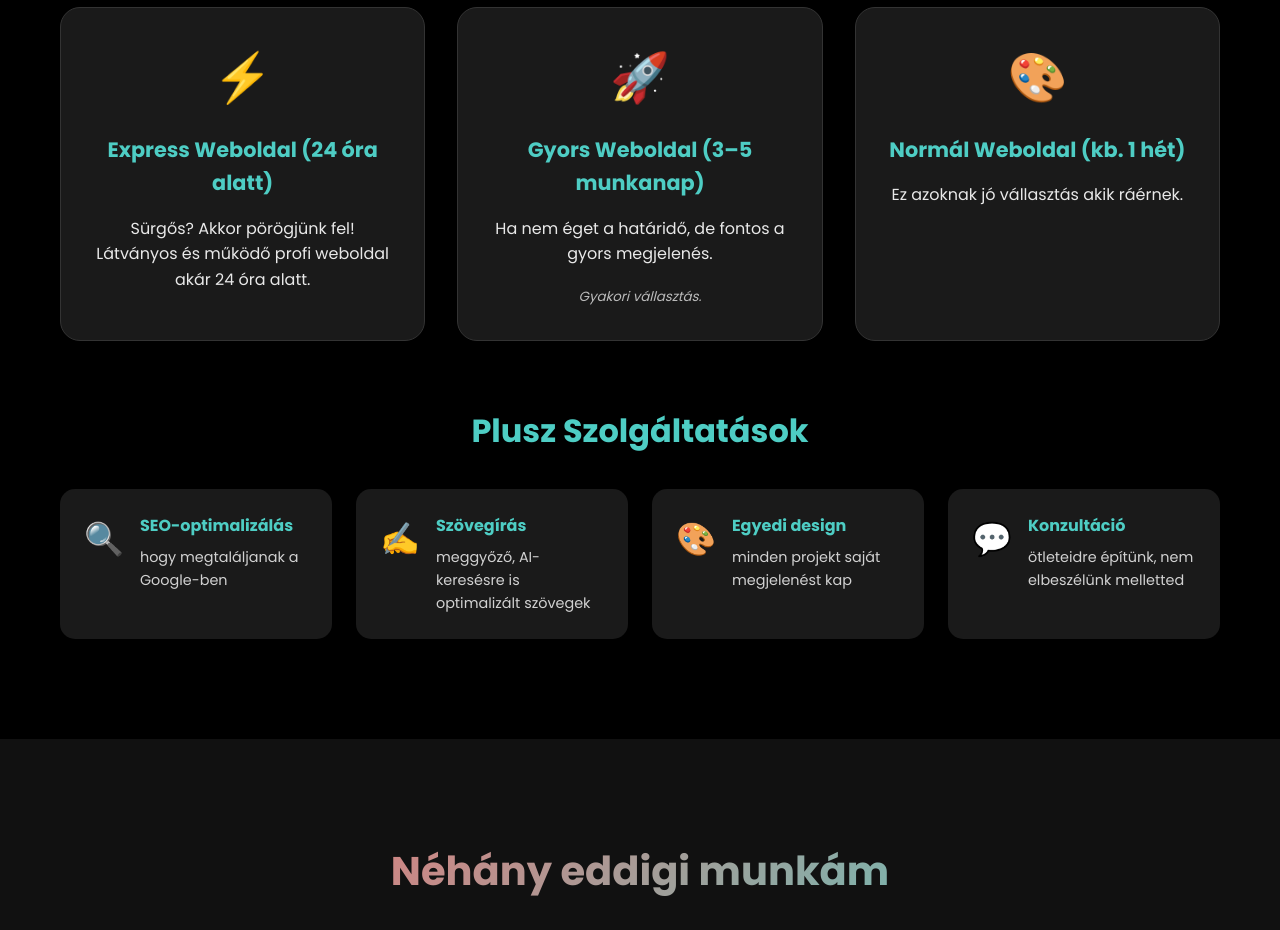
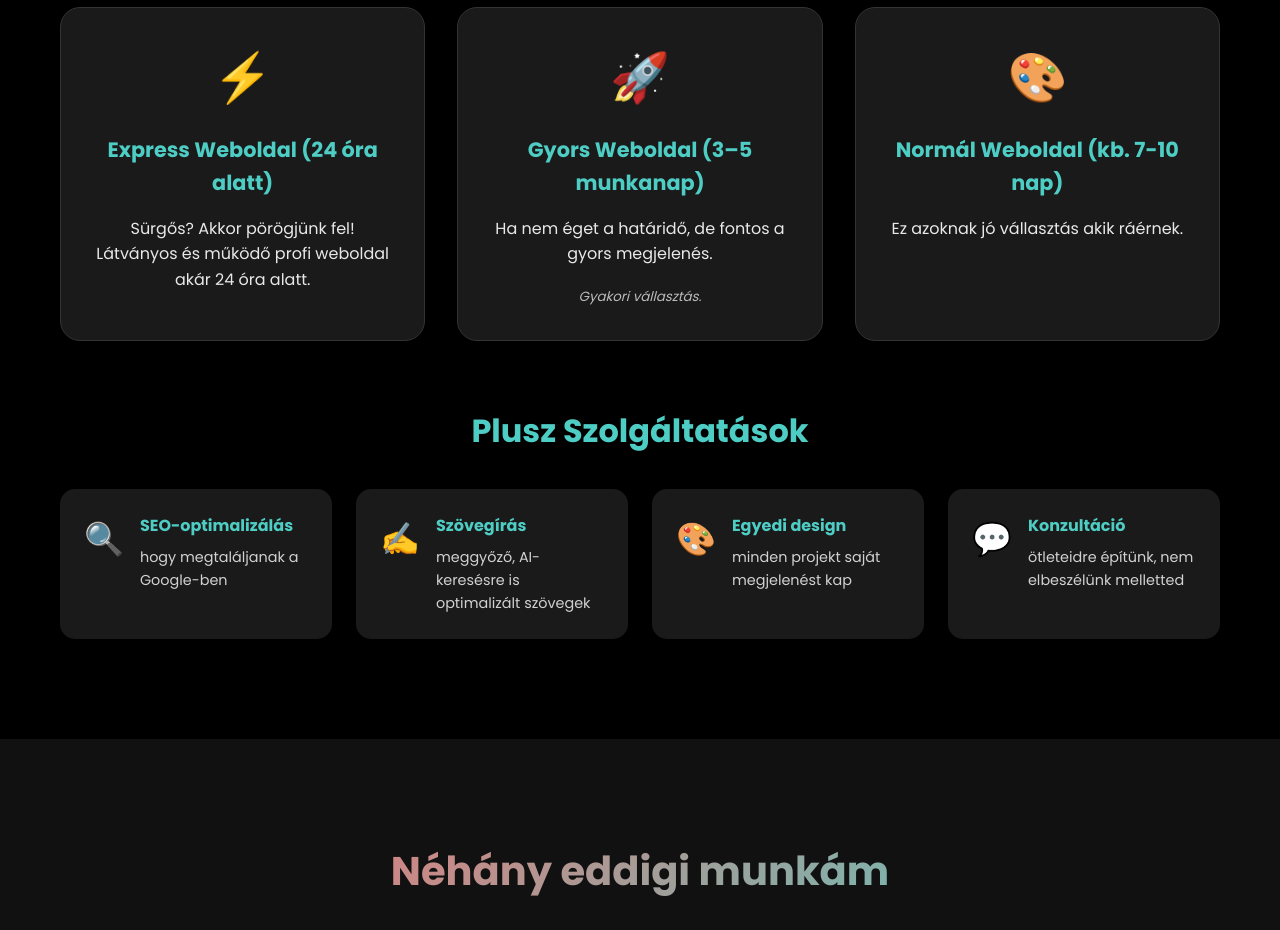
Before and after one commit to izsi4/isaacbank, a plain HTML site: page index.html in a window 1280 px wide. Shown: the part 1660-2590 px from the top of the page. Drawn offline with Linux system fonts and the light colour scheme.

Commit message:
Update 5.1.2 index.html

```diff
--- a/index.html
+++ b/index.html
@@ -116,7 +116,7 @@
                 </div>
                 <div class="service-card">
                     <div class="service-icon">🎨</div>
-                    <h3>Normál Weboldal (kb. 1 hét)</h3>
+                    <h3>Normál Weboldal (kb. 7-10 nap)</h3>
                     <p>Ez azoknak jó vállasztás akik ráérnek.</p>
                 </div>
             </div>
```
